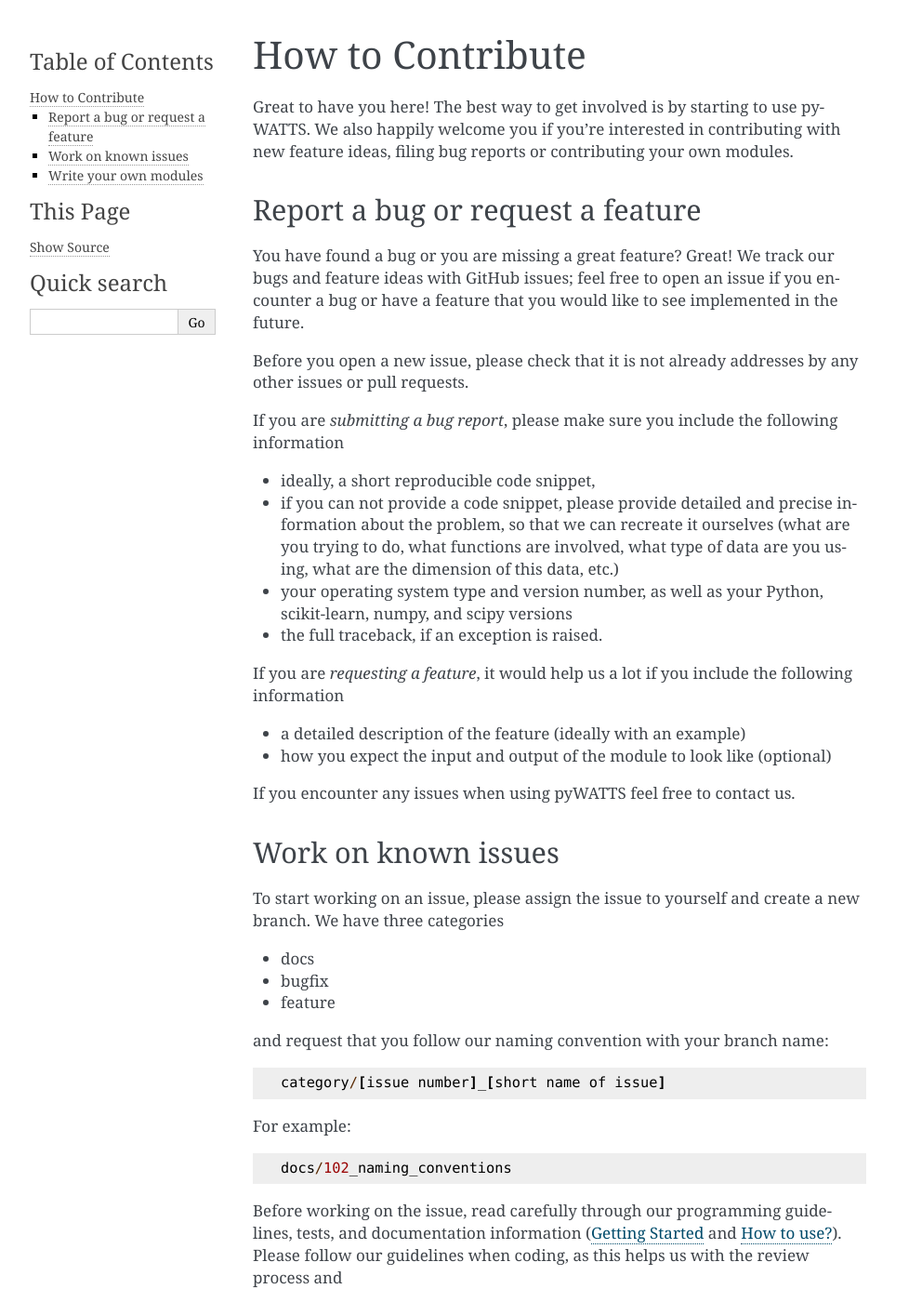
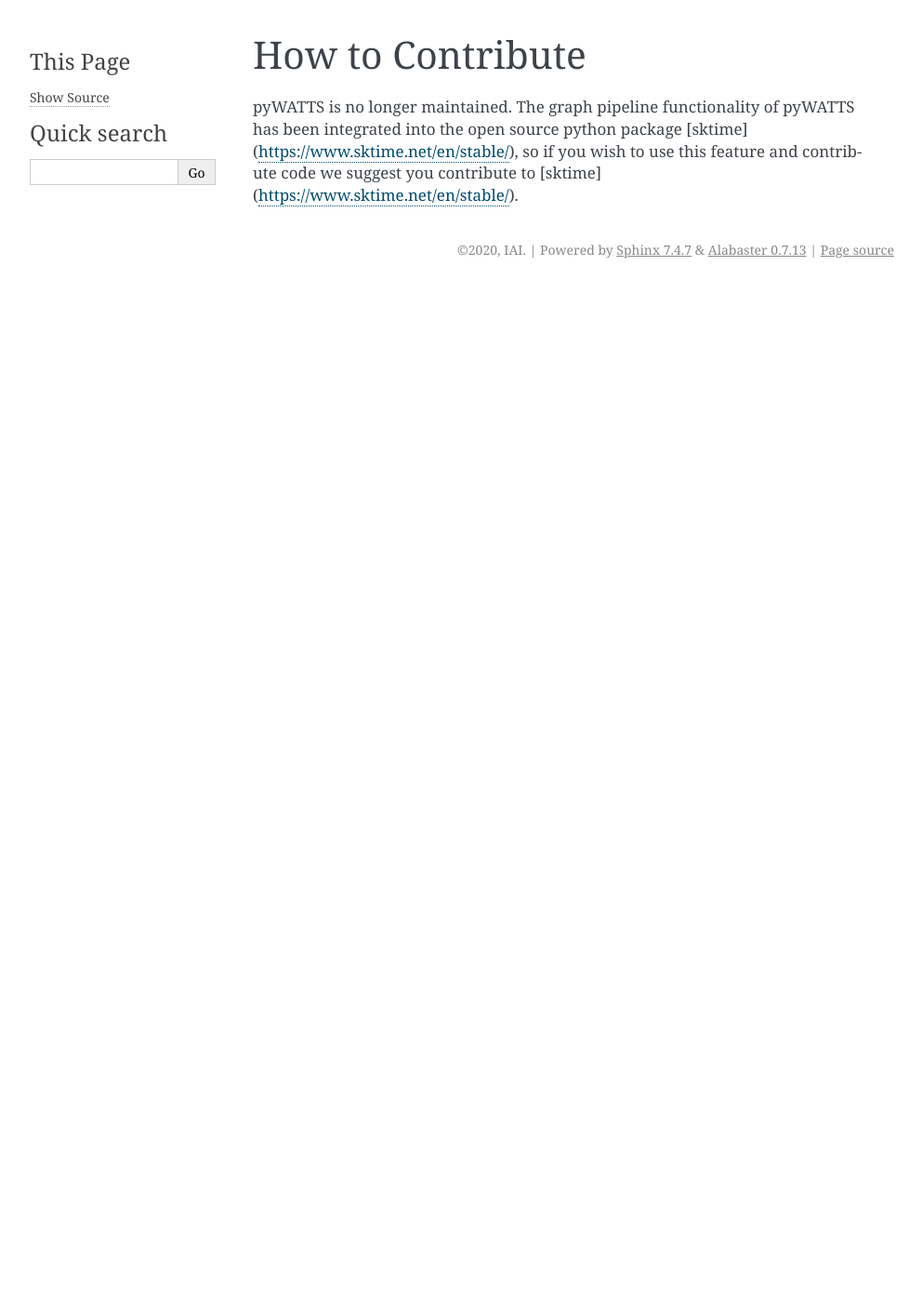
Before and after one commit to KIT-IAI/pyWATTS, a Sphinx documentation site: the page built from docs/source/contribution.rst, in a window 1280 px wide and 1400 px high. Shown: the whole window at 93% size, without its empty margins (148-1140 px from the left). Built offline with Sphinx 7.4.7, drawn with Linux system fonts in a browser that asks for light colours; some of the changed text lies outside the part shown.

```diff
--- a/docs/source/contribution.rst
+++ b/docs/source/contribution.rst
@@ -3,75 +3,7 @@
 How to Contribute
 =================
 
-Great to have you here! The best way to get involved is by starting to use pyWATTS.
-We also happily welcome you if you're interested in contributing with new feature ideas,
-filing bug reports or contributing your own modules.
-
-Report a bug or request a feature
----------------------------------
-You have found a bug or you are missing a great feature? Great!
-We track our bugs and feature ideas with GitHub issues; feel free to open an issue if you encounter a bug or have a
-feature that you would like to see implemented in the future.
-
-Before you open a new issue, please check that it is not already addresses by any other issues or pull requests.
-
-If you are *submitting a bug report*, please make sure you include the following information
-
-- ideally, a short reproducible code snippet,
-- if you can not provide a code snippet, please provide detailed and precise information about the problem,
-  so that we can recreate it ourselves (what are you trying to do, what functions are involved, what type of data are
-  you using, what are the dimension of this data, etc.)
-- your operating system type and version number, as well as your Python,
-  scikit-learn, numpy, and scipy versions
-- the full traceback, if an exception is raised.
-
-If you are *requesting a feature*, it would help us a lot if you include the following information
-
-- a detailed description of the feature (ideally with an example)
-- how you expect the input and output of the module to look like (optional)
-
-If you encounter any issues when using pyWATTS feel free to contact us.
-
-Work on known issues
---------------------
-
-To start working on an issue, please assign the issue to yourself and
-create a new branch. We have three categories
-
-- docs
-- bugfix
-- feature
-
-and request that you follow our naming convention with your branch name:
-
-.. code-block::
-
-  category/[issue number]_[short name of issue]
-
-For example:
-
-.. code-block::
-
-  docs/102_naming_conventions
-
-Before working on the issue, read carefully through our programming guidelines, tests, and documentation information
-(:ref:`gettingstarted` and :ref:`howtouse`). Please follow our guidelines when coding, as this helps us with the review process and
- allows us to integrate your work into pyWATTS much faster. Moreover, you should update the CHANGELOG.md. Therefore,
-add at the top the name of your pull request as a title. Afterwards, list the features you have implemented.
-
-Write your own modules
-----------------------
-
-We always welcome new contributions to pyWATTS and therefore, if you want to write your own module or have already done
-so, feel free to share it with the pyWATTS community. Before starting, make sure this isn't already an open issue, if
-in doubt about duplicated work feel free to contact us. To avoid double ups, please let us know what your plans are by
-opening an issue.
-
-Before working on the module, read carefully through our programming guidelines, tests, and documentation information
-(:ref:`gettingstarted` and :ref:`howtouse`).  Please follow our guidelines when coding, as this helps us with the review process and
- allows us to integrate your work into pyWATTS much faster. Moreover, you should update the CHANGELOG.md. Therefore,
-add at the top the name of your pull request as a title. Afterwards, list the features you have implemented.
-
-Once you are happy with your module, feel free to issue a pull request. Every line of pyWATTS code (including our own)
-is reviewed by a second person. If we find any issues then we will contact you with feedback, otherwise your module
-will be incorporated into our repository after approval.
+pyWATTS is no longer maintained. The graph pipeline functionality of pyWATTS has been
+integrated into the open source python package [sktime](https://www.sktime.net/en/stable/),
+so if you wish to use this feature and contribute code we suggest you
+contribute to [sktime](https://www.sktime.net/en/stable/).
--- a/docs/source/core.rst
+++ b/docs/source/core.rst
@@ -1,5 +1,9 @@
 Core
 =====
+
+Note that pyWATTS is no longer actively maintained, however the main graph pipeline functionality of pyWATTS has been
+integrated into the open source python package [sktime](https://www.sktime.net/en/stable/).**
+
 
 Basic Idea
 ----------
--- a/docs/source/getting_started.rst
+++ b/docs/source/getting_started.rst
@@ -3,7 +3,11 @@
 Getting Started
 ===============
 
+Note that pyWATTS is no longer actively maintained, however the main graph pipeline functionality of pyWATTS has been
+integrated into the open source python package [sktime](https://www.sktime.net/en/stable/).**
 
+Further Information
+*******************
 The purpose of this guide is to introduce some of the main features of `pyWATTS`.
 It assumes a basic knowledge of data science and machine learning principles.
 
--- a/docs/source/how_to_use.rst
+++ b/docs/source/how_to_use.rst
@@ -2,6 +2,9 @@
 
 How to use?
 ===========
+
+Note that pyWATTS is no longer actively maintained, however the main graph pipeline functionality of pyWATTS has been
+integrated into the open source python package [sktime](https://www.sktime.net/en/stable/).**
 
 Where should pyWATTS be used?
 -----------------------------
```
Also changed, not shown: CONTRIBUTING.md (+4 -52 lines), README.md (+13 -21 lines), docs/source/about_us.rst (+12 -17 lines).
